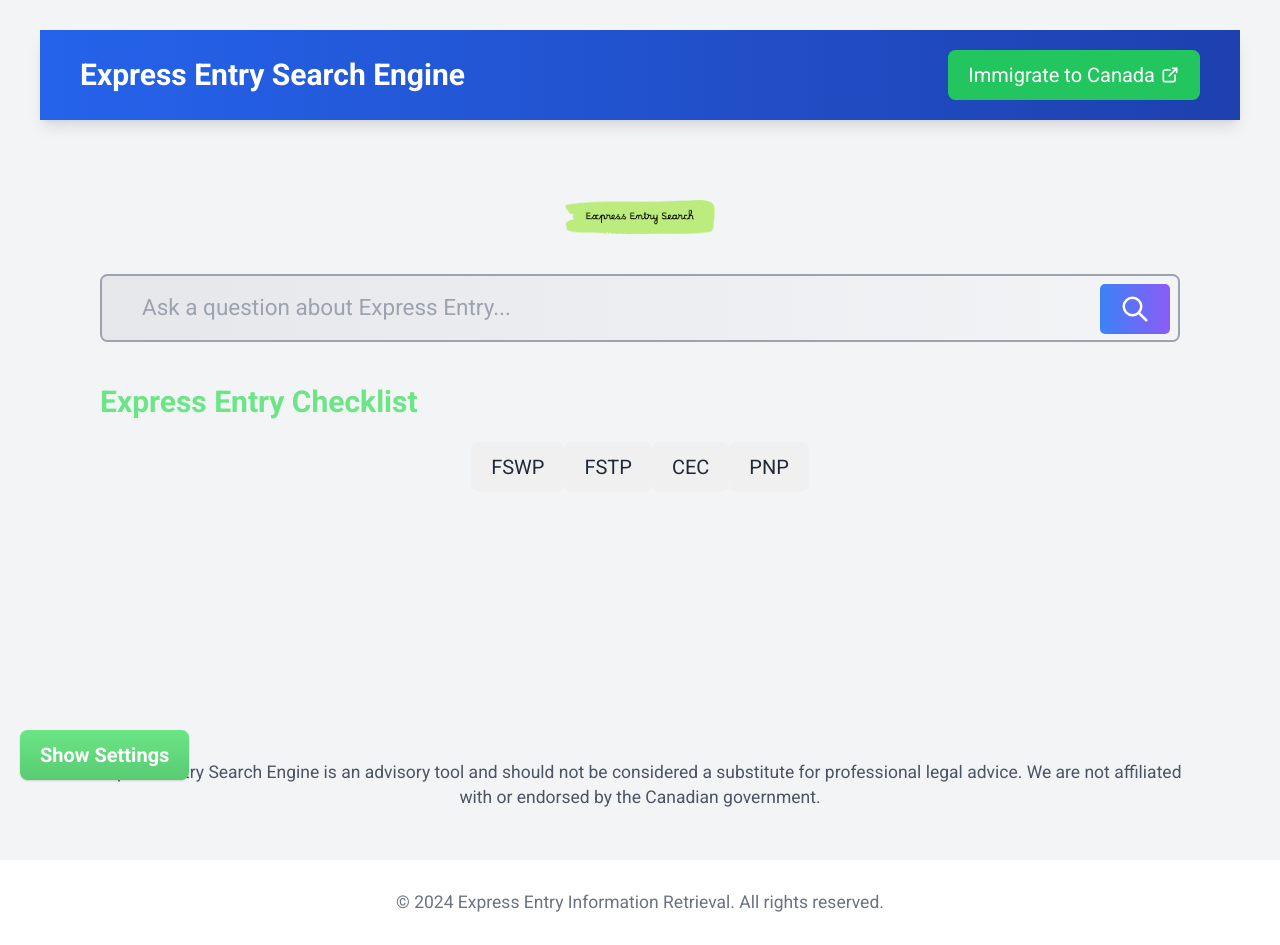
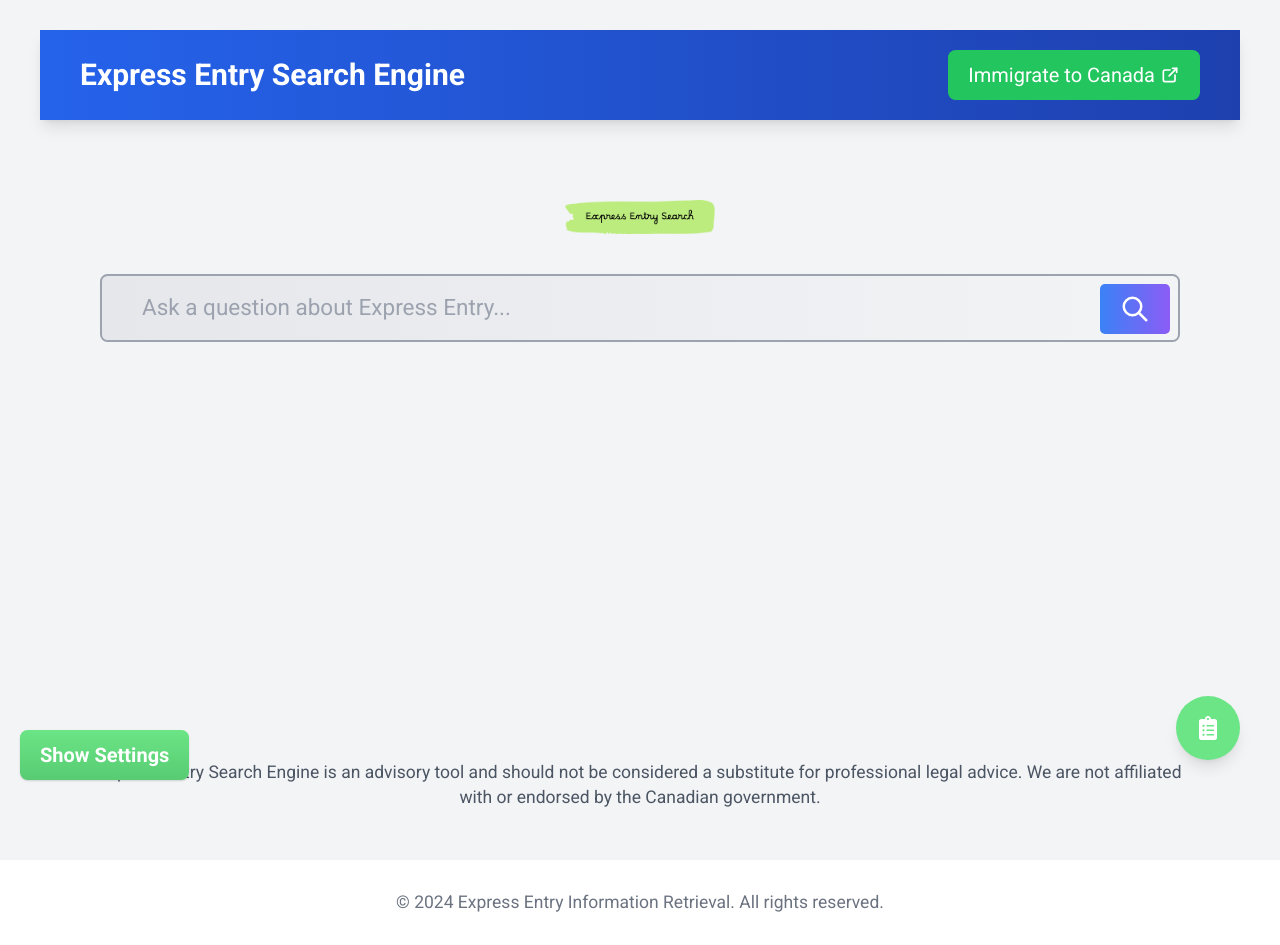
Before and after one commit to ishtihoss/expressentry, a Next.js app: page / in a window 1280 px wide. Built offline with nearby package versions, Linux system fonts and the light colour scheme.

Commit message:
pure gold

```diff
--- a/components/ExpressEntryChecklist.tsx
+++ b/components/ExpressEntryChecklist.tsx
@@ -1,11 +1,13 @@
 // components/ExpressEntryChecklist.tsx
-import { motion } from "framer-motion";
+import { motion, AnimatePresence } from "framer-motion";
 import { useState } from "react";
+import { FaClipboardList } from "react-icons/fa";
 
 type Stream = 'FSWP' | 'FSTP' | 'CEC' | 'PNP';
 
 const ExpressEntryChecklist = () => {
   const [selectedStream, setSelectedStream] = useState<Stream | ''>('');
+  const [isOpen, setIsOpen] = useState(false);
 
   const streams: Stream[] = ['FSWP', 'FSTP', 'CEC', 'PNP'];
 
@@ -78,9 +80,14 @@ const ExpressEntryChecklist = () => {
     setSelectedStream(stream);
   };
 
+  const toggleChecklist = () => {
+    setIsOpen(!isOpen);
+  };
+
   const containerVariants = {
-    hidden: { opacity: 0, y: 50 },
-    visible: { opacity: 1, y: 0, transition: { duration: 0.5 } },
+    hidden: { opacity: 0, scale: 0.8 },
+    visible: { opacity: 1, scale: 1, transition: { duration: 0.3 } },
+    exit: { opacity: 0, scale: 0.8, transition: { duration: 0.3 } },
   };
 
   const buttonVariants = {
@@ -89,24 +96,37 @@ const ExpressEntryChecklist = () => {
   };
 
   const checklistVariants = {
-    hidden: { opacity: 0, x: -50 },
-    visible: { opacity: 1, x: 0, transition: { duration: 0.5, delay: 0.2 } },
+    hidden: { opacity: 0, y: 20 },
+    visible: { opacity: 1, y: 0, transition: { duration: 0.3, delay: 0.1 } },
   };
 
   return (
+    <>
+      <motion.button
+        className="fixed bottom-8 right-8 bg-primary text-white rounded-full p-4 shadow-lg focus:outline-none"
+        onClick={toggleChecklist}
+        whileHover={{ scale: 1.1 }}
+        whileTap={{ scale: 0.9 }}
+      >
+        <FaClipboardList size={24} />
+      </motion.button>
+
+      <AnimatePresence>
+        {isOpen && (
           <motion.div
-      className="container mx-auto"
+            className="fixed bottom-20 right-8 bg-white rounded-lg shadow-lg p-4 border border-primary w-80"
             variants={containerVariants}
             initial="hidden"
             animate="visible"
+            exit="exit"
           >
-      <h1 className="text-2xl font-bold mb-4 text-primary">Express Entry Checklist</h1>
-      <div className="flex justify-center mb-8">
+            <h2 className="text-xl font-bold mb-4 text-primary text-center">Express Entry Checklist</h2>
+            <div className="flex justify-center space-x-2 mb-6">
               {streams.map((stream) => (
                 <motion.button
                   key={stream}
-            className={`px-4 py-2 rounded-md ${
-              selectedStream === stream ? 'bg-primary text-white' : 'bg-background'
+                  className={`px-3 py-1 rounded-md font-semibold text-sm ${
+                    selectedStream === stream ? 'bg-primary text-white' : 'bg-gray-100 text-gray-800'
                   }`}
                   onClick={() => handleStreamClick(stream)}
                   variants={buttonVariants}
@@ -118,23 +138,26 @@ const ExpressEntryChecklist = () => {
               ))}
             </div>
             {selectedStream && (
-        <motion.div variants={checklistVariants} initial="hidden" animate="visible">
-          <h2 className="text-xl font-bold mb-2 text-primary-dark">{selectedStream} Checklist</h2>
+              <motion.div variants={checklistVariants}>
+                <h3 className="text-lg font-semibold mb-4 text-primary-dark text-center">{selectedStream} Checklist</h3>
                 <ul className="space-y-2">
                   {checklists[selectedStream].map((item, index) => (
                     <li key={index} className="flex items-center">
                       <input
                         type="checkbox"
                         id={`item-${index}`}
-                  className="mr-2"
+                        className="form-checkbox h-4 w-4 text-primary-dark mr-2"
                       />
-                <label htmlFor={`item-${index}`} className="text-gray-700">{item}</label>
+                      <label htmlFor={`item-${index}`} className="text-gray-700 text-sm">{item}</label>
                     </li>
                   ))}
                 </ul>
               </motion.div>
             )}
           </motion.div>
+        )}
+      </AnimatePresence>
+    </>
   );
 };
 
--- a/package.json
+++ b/package.json
@@ -27,6 +27,7 @@
     "openai": "^4.47.1",
     "react": "18.2.0",
     "react-dom": "18.2.0",
+    "react-icons": "^5.2.1",
     "supabase": "^1.167.4",
     "typescript": "4.9.5"
   },
```
Also changed, not shown: components/pork.ts (added), 1 other file (tests, documents, lock files or other folders). Lines whose indentation alone changed are shown as unchanged.
